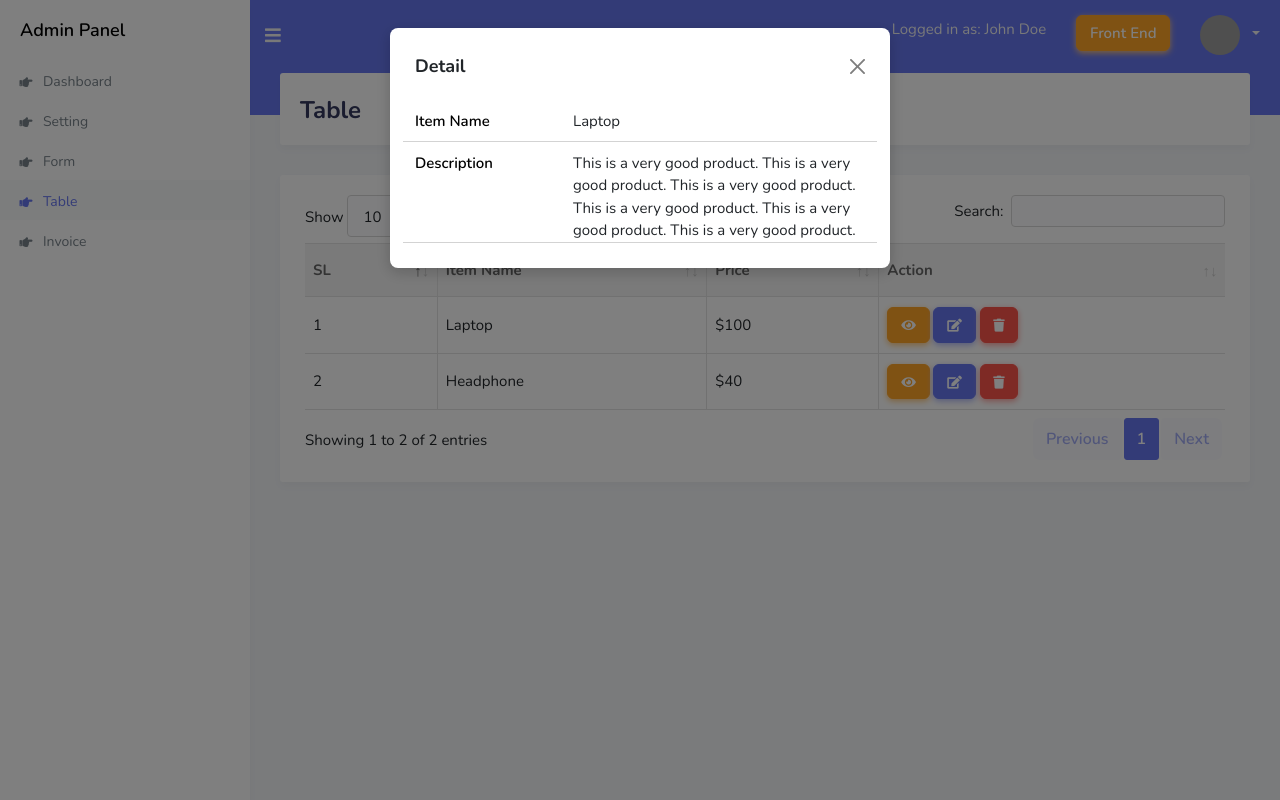
After one commit to JonatanPache/Real_Estate_Management, a PHP site: page /admin/table.php in a window 1280 px wide, after a click that opens the changed part. The commit adds this page. Run offline with PHP 8.4, Linux system fonts and the light colour scheme; a user stored in the database is signed in; some libraries are stand-ins or nearby versions; grey boxes are pictures that could not be loaded.

Commit message:
10. Other Pages okkkk

```diff
--- a/admin/layouts/sidebar.php
+++ b/admin/layouts/sidebar.php
@@ -1,31 +1,31 @@
 <div class="main-sidebar">
     <aside id="sidebar-wrapper">
         <div class="sidebar-brand">
-            <a href="index.html">Admin Panel</a>
+            <a href="<?php echo ADMIN_URL; ?>dashboard.php">Admin Panel</a>
         </div>
         <div class="sidebar-brand sidebar-brand-sm">
-            <a href="index.html"></a>
+            <a href="<?php echo ADMIN_URL; ?>dashboard.php"></a>
         </div>
 
         <ul class="sidebar-menu">
 
-            <li class="active"><a class="nav-link" href="index.html"><i class="fas fa-hand-point-right"></i> <span>Dashboard</span></a></li>
+            <li class="<?php if($cur_page == 'dashboard.php') { echo 'active'; }?>"><a class="nav-link" href="<?php echo ADMIN_URL; ?>dashboard.php"><i class="fas fa-hand-point-right"></i> <span>Dashboard</span></a></li>
 
-            <li class="nav-item dropdown active">
+            <!-- <li class="nav-item dropdown active">
                 <a href="#" class="nav-link has-dropdown"><i class="fas fa-hand-point-right"></i><span>Dropdown Items</span></a>
                 <ul class="dropdown-menu">
                     <li class="active"><a class="nav-link" href=""><i class="fas fa-angle-right"></i> Item 1</a></li>
                     <li class=""><a class="nav-link" href=""><i class="fas fa-angle-right"></i> Item 2</a></li>
                 </ul>
-            </li>
+            </li> -->
 
-            <li class=""><a class="nav-link" href="setting.html"><i class="fas fa-hand-point-right"></i> <span>Setting</span></a></li>
+            <li class="<?php if($cur_page == 'setting.php') { echo 'active'; }?>"><a class="nav-link" href="<?php echo ADMIN_URL; ?>setting.php"><i class="fas fa-hand-point-right"></i> <span>Setting</span></a></li>
 
-            <li class=""><a class="nav-link" href="form.html"><i class="fas fa-hand-point-right"></i> <span>Form</span></a></li>
+            <li class="<?php if($cur_page == 'form.php') { echo 'active'; }?>"><a class="nav-link" href="<?php echo ADMIN_URL; ?>form.php"><i class="fas fa-hand-point-right"></i> <span>Form</span></a></li>
 
-            <li class=""><a class="nav-link" href="table.html"><i class="fas fa-hand-point-right"></i> <span>Table</span></a></li>
+            <li class="<?php if($cur_page == 'table.php') { echo 'active'; }?>"><a class="nav-link" href="<?php echo ADMIN_URL; ?>table.php"><i class="fas fa-hand-point-right"></i> <span>Table</span></a></li>
 
-            <li class=""><a class="nav-link" href="invoice.html"><i class="fas fa-hand-point-right"></i> <span>Invoice</span></a></li>
+            <li class="<?php if($cur_page == 'invoice.php') { echo 'active'; }?>"><a class="nav-link" href="<?php echo ADMIN_URL; ?>invoice.php"><i class="fas fa-hand-point-right"></i> <span>Invoice</span></a></li>
 
         </ul>
     </aside>
--- /dev/null
+++ b/admin/table.php
@@ -0,0 +1,95 @@
+<?php include 'layouts/top.php'; ?>
+
+<div class="main-content">
+    <section class="section">
+        <div class="section-header">
+            <h1>Table</h1>
+        </div>
+        <div class="section-body">
+            <div class="row">
+                <div class="col-12">
+                    <div class="card">
+                        <div class="card-body">
+                            <div class="table-responsive">
+                                <table class="table table-bordered" id="example1">
+                                    <thead>
+                                        <tr>
+                                            <th>SL</th>
+                                            <th>Item Name</th>
+                                            <th>Price</th>
+                                            <th>Action</th>
+                                        </tr>
+                                    </thead>
+                                    <tbody>
+                                        <tr>
+                                            <td>1</td>
+                                            <td>Laptop</td>
+                                            <td>$100</td>
+                                            <td class="pt_10 pb_10">
+                                                <a href="" class="btn btn-warning" data-bs-toggle="modal" data-bs-target="#modal_1"><i class="fas fa-eye"></i></a>
+                                                <a href="" class="btn btn-primary"><i class="fas fa-edit"></i></a>
+                                                <a href="" class="btn btn-danger" onClick="return confirm('Are you sure?');"><i class="fas fa-trash"></i></a>
+                                            </td>
+                                            <div class="modal fade" id="modal_1" tabindex="-1" aria-hidden="true">
+                                                <div class="modal-dialog">
+                                                    <div class="modal-content">
+                                                        <div class="modal-header">
+                                                            <h5 class="modal-title">Detail</h5>
+                                                            <button type="button" class="btn-close" data-bs-dismiss="modal" aria-label="Close"></button>
+                                                        </div>
+                                                        <div class="modal-body">
+                                                            <div class="form-group row bdb1 pt_10 mb_0">
+                                                                <div class="col-md-4"><label class="form-label">Item Name</label></div>
+                                                                <div class="col-md-8">Laptop</div>
+                                                            </div>
+                                                            <div class="form-group row bdb1 pt_10 mb_0">
+                                                                <div class="col-md-4"><label class="form-label">Description</label></div>
+                                                                <div class="col-md-8">This is a very good product. This is a very good product. This is a very good product. This is a very good product. This is a very good product. This is a very good product. </div>
+                                                            </div>
+                                                        </div>
+                                                    </div>
+                                                </div>
+                                            </div>
+                                        </tr>
+                                        <tr>
+                                            <td>2</td>
+                                            <td>Headphone</td>
+                                            <td>$40</td>
+                                            <td class="pt_10 pb_10">
+                                                <a href="" class="btn btn-warning" data-bs-toggle="modal" data-bs-target="#modal_2"><i class="fas fa-eye"></i></a>
+                                                <a href="" class="btn btn-primary"><i class="fas fa-edit"></i></a>
+                                                <a href="" class="btn btn-danger" onClick="return confirm('Are you sure?');"><i class="fas fa-trash"></i></a>
+                                            </td>
+                                            <div class="modal fade" id="modal_2" tabindex="-1" aria-hidden="true">
+                                                <div class="modal-dialog">
+                                                    <div class="modal-content">
+                                                        <div class="modal-header">
+                                                            <h5 class="modal-title">Detail</h5>
+                                                            <button type="button" class="btn-close" data-bs-dismiss="modal" aria-label="Close"></button>
+                                                        </div>
+                                                        <div class="modal-body">
+                                                            <div class="form-group row bdb1 pt_10 mb_0">
+                                                                <div class="col-md-4"><label class="form-label">Item Name</label></div>
+                                                                <div class="col-md-8">Headphone</div>
+                                                            </div>
+                                                            <div class="form-group row bdb1 pt_10 mb_0">
+                                                                <div class="col-md-4"><label class="form-label">Description</label></div>
+                                                                <div class="col-md-8">This is a very good product. This is a very good product. This is a very good product. This is a very good product. This is a very good product. This is a very good product. </div>
+                                                            </div>
+                                                        </div>
+                                                    </div>
+                                                </div>
+                                            </div>
+                                        </tr>
+                                    </tbody>
+                                </table>
+                            </div>
+                        </div>
+                    </div>
+                </div>
+            </div>
+        </div>
+    </section>
+</div>
+
+<?php include 'layouts/footer.php'; ?>
```
Also changed, not shown: admin/form.php (added, +72 -0 lines), admin/invoice.php (added, +87 -0 lines), admin/setting.php (added, +57 -0 lines).
